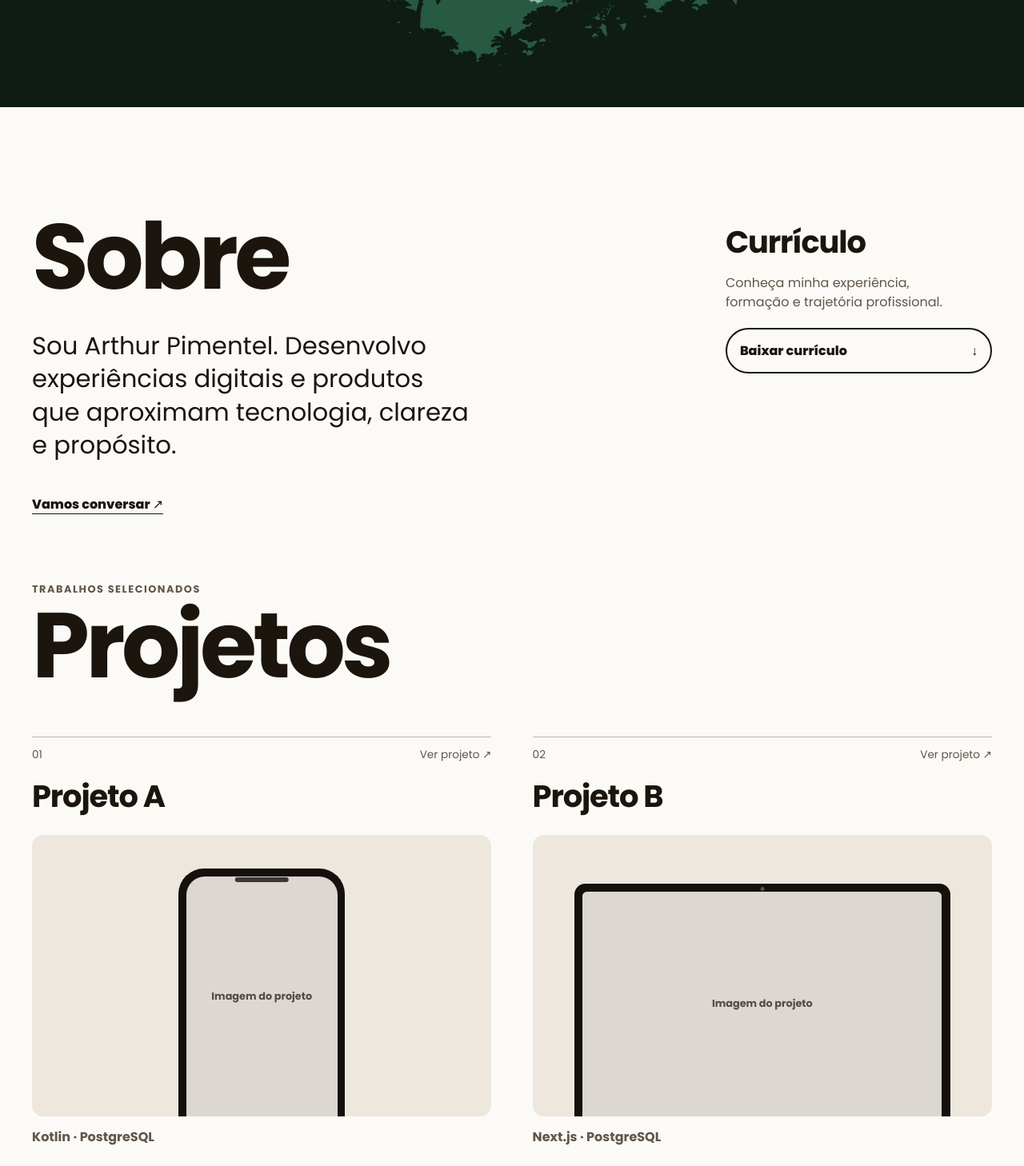
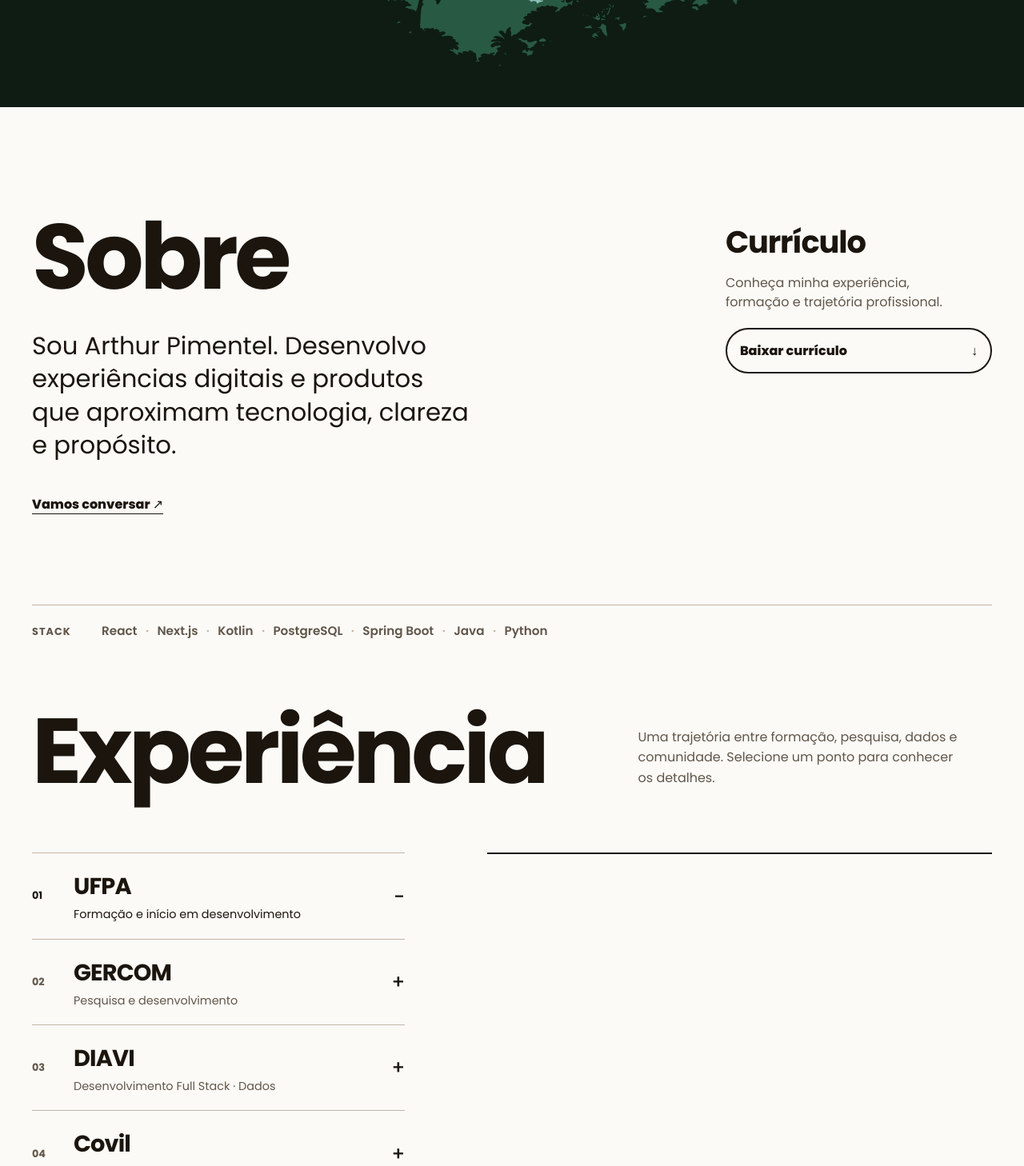
Before and after one commit to Covil-Works/Portifolio-Covil, a React (Vite) app: page / in a window 1280 px wide. Shown: the part 660-2118 px from the top of the page at 80% size. Built offline with nearby package versions, Linux system fonts and the light colour scheme.

Commit message:
feat(portfolio): add experience and stack

```diff
--- a/src/App.jsx
+++ b/src/App.jsx
@@ -41,6 +41,37 @@ const heroStacks = [
   mobileTop: MOBILE_STACK_START + MOBILE_STACK_GAP * index,
 }))
 
+const experiences = [
+  {
+    name: 'UFPA',
+    context: 'Formação acadêmica',
+    summary: 'Formação e início em desenvolvimento',
+    description: 'Minha trajetória em programação começou junto com a graduação, onde construí a base que orienta meu trabalho em desenvolvimento e tecnologia.',
+    highlights: ['Fundamentos de computação', 'Primeiros projetos de software'],
+  },
+  {
+    name: 'GERCOM',
+    context: 'Laboratório de pesquisa',
+    summary: 'Pesquisa e desenvolvimento',
+    description: 'Atuação com desenvolvimento de software e pesquisa, conectando construção técnica, investigação e produção acadêmica.',
+    highlights: ['Programas e ferramentas', 'Artigos e publicações', 'Projetos de pesquisa e desenvolvimento'],
+  },
+  {
+    name: 'DIAVI',
+    context: 'Estágio · UFPA',
+    summary: 'Desenvolvimento Full Stack · Dados',
+    description: 'Desenvolvimento full stack de um portal que transforma dados institucionais, do Enade e de outras bases universitárias em informação para apoiar decisões de diretorias e setores da Reitoria.',
+    highlights: ['Dashboards e visualizações', 'Análises de dados institucionais', 'Portal de apoio à decisão'],
+  },
+  {
+    name: 'Covil',
+    context: 'Grupo cofundado',
+    summary: 'Software · Comunidade · Educação',
+    description: 'Grupo que ajudei a fundar para desenvolver softwares e projetos, compartilhar conhecimento e promover atividades ligadas à tecnologia.',
+    highlights: ['Desenvolvimento de software', 'Compartilhamento de conhecimento', 'Aulas e atividades'],
+  },
+]
+
 const projects = [
   { name: 'Projeto A', stack: 'Kotlin · PostgreSQL', device: 'phone', image: null, imageAlt: 'Tela do Projeto A' },
   { name: 'Projeto B', stack: 'Next.js · PostgreSQL', device: 'desktop', image: null, imageAlt: 'Tela do Projeto B' },
@@ -55,8 +86,22 @@ const contactChannels = [
   { label: 'WhatsApp', href: null },
 ]
 
+function ExperienceDetails({ experience }) {
+  return (
+    <div className="experience__detail-content">
+      <small>{experience.context}</small>
+      <h3>{experience.name}</h3>
+      <p>{experience.description}</p>
+      <ul>
+        {experience.highlights.map((highlight) => <li key={highlight}>{highlight}</li>)}
+      </ul>
+    </div>
+  )
+}
+
 function App() {
   const [heroTheme, setHeroTheme] = useState('light')
+  const [activeExperience, setActiveExperience] = useState(0)
   const heroRef = useRef(null)
 
   useEffect(() => {
@@ -126,6 +171,12 @@ function App() {
   const toggleHeroTheme = () => {
     setHeroTheme((currentTheme) => currentTheme === 'light' ? 'dark' : 'light')
   }
+
+  const toggleExperience = (index) => {
+    setActiveExperience((currentIndex) => currentIndex === index ? null : index)
+  }
+
+  const selectedExperience = activeExperience === null ? null : experiences[activeExperience]
 
   return (
     <main data-theme={heroTheme}>
@@ -202,6 +253,7 @@ function App() {
           <div className="hero__layer hero__menu-layer">
             <nav aria-label="Navegação principal">
               <a href="#sobre">Sobre</a>
+              <a href="#experiencia">Experiência</a>
               <a href="#tecnologias">Tecnologias</a>
               <a href="#projetos">Projetos</a>
               <a href="#contato">Contato</a>
@@ -232,6 +284,61 @@ function App() {
             <span>Baixar currículo</span><span aria-hidden="true">↓</span>
           </a>
         </aside>
+
+        <div className="about__stack" id="tecnologias">
+          <span>Stack</span>
+          <ul>
+            <li>React</li><li>Next.js</li><li>Kotlin</li><li>PostgreSQL</li><li>Spring Boot</li><li>Java</li><li>Python</li>
+          </ul>
+        </div>
+      </section>
+
+      <section className="experience content" id="experiencia">
+        <header className="experience__header">
+          <h2>Experiência</h2>
+          <p>Uma trajetória entre formação, pesquisa, dados e comunidade. Selecione um ponto para conhecer os detalhes.</p>
+        </header>
+
+        <div className="experience__layout">
+          <ol className="experience__timeline">
+            {experiences.map((experience, index) => {
+              const isActive = activeExperience === index
+              const detailId = `experience-details-${index}`
+
+              return (
+                <li className={isActive ? 'is-active' : ''} key={experience.name}>
+                  <button
+                    type="button"
+                    onClick={() => toggleExperience(index)}
+                    aria-expanded={isActive}
+                    aria-controls={detailId}
+                  >
+                    <span className="experience__marker" aria-hidden="true">0{index + 1}</span>
+                    <span className="experience__label">
+                      <strong>{experience.name}</strong>
+                      <span>{experience.summary}</span>
+                    </span>
+                    <span className="experience__toggle" aria-hidden="true">{isActive ? '−' : '+'}</span>
+                  </button>
+
+                  <div className="experience__mobile-details" id={detailId} aria-hidden={!isActive}>
+                    <div>
+                      <ExperienceDetails experience={experience} />
+                    </div>
+                  </div>
+                </li>
+              )
+            })}
+          </ol>
+
+          <div className="experience__desktop-details" aria-live="polite">
+            {selectedExperience ? (
+              <ExperienceDetails key={selectedExperience.name} experience={selectedExperience} />
+            ) : (
+              <p className="experience__empty">Selecione uma experiência para ver os detalhes.</p>
+            )}
+          </div>
+        </div>
       </section>
 
       <section className="projects content" id="projetos">
@@ -240,13 +347,6 @@ function App() {
           {projects.map((project, index) => <ProjectCard key={project.name} project={project} index={index} />)}
         </div>
 
-        <div className="technologies" id="tecnologias">
-          <div className="technologies__heading">
-            <small>FERRAMENTAS E PLATAFORMAS</small>
-            <h3>Tecnologias</h3>
-          </div>
-          <ul><li>React</li><li>Next.js</li><li>Kotlin</li><li>PostgreSQL</li></ul>
-        </div>
       </section>
 
       <section className="contact content" id="contato">
--- a/src/styles/global.css
+++ b/src/styles/global.css
@@ -289,7 +289,7 @@ nav a:hover, nav a:focus-visible { transform: translateX(0.35rem); }
 a:focus-visible { outline: 3px solid var(--honey); outline-offset: 5px; }
 
 .about { padding: clamp(5rem, 10vw, 9rem) 0 40px; }
-.projects { padding: 40px 0; }
+.experience, .projects { padding: 40px 0; }
 .contact { padding: 40px 0 clamp(5rem, 10vw, 9rem); }
 .about {
   position: relative;
@@ -315,6 +315,19 @@ h2 { margin: 0.5rem 0 0; font-size: clamp(3.5rem, 9vw, 7.5rem); line-height: 0.8
 .resume { align-self: start; padding-top: 0.75rem; }
 .resume h3 { margin: 0 0 0.65rem; font-size: clamp(1.75rem, 3vw, 2.5rem); letter-spacing: -0.03em; }
 .resume p { max-width: 30ch; margin: 0; color: var(--muted); line-height: 1.5; }
+.about__stack {
+  grid-column: 1 / -1;
+  display: flex;
+  gap: clamp(1.25rem, 3vw, 3rem);
+  align-items: baseline;
+  margin-top: clamp(0.5rem, 2vw, 1.5rem);
+  padding-top: 1.25rem;
+  border-top: 1px solid var(--line);
+}
+.about__stack > span { flex: 0 0 auto; color: var(--muted); font-size: 0.8rem; font-weight: 700; letter-spacing: 0.08em; text-transform: uppercase; }
+.about__stack ul { display: flex; flex-wrap: wrap; gap: 0.4rem 0; margin: 0; padding: 0; list-style: none; }
+.about__stack li { color: var(--muted); font-size: 0.95rem; font-weight: 600; }
+.about__stack li:not(:last-child)::after { margin-inline: 0.65rem; color: var(--line); content: '·'; }
 .download-button {
   display: flex;
   align-items: center;
@@ -331,19 +344,56 @@ h2 { margin: 0.5rem 0 0; font-size: clamp(3.5rem, 9vw, 7.5rem); line-height: 0.8
 }
 .download-button:hover { color: var(--paper); background: var(--ink); }
 
-.section-title { margin-bottom: clamp(2rem, 5vw, 4rem); }
-.technologies {
+.experience__header {
   display: grid;
-  grid-template-columns: minmax(14rem, 0.65fr) minmax(0, 1.35fr);
+  grid-template-columns: minmax(0, 1fr) minmax(18rem, 0.65fr);
   gap: clamp(2rem, 6vw, 6rem);
   align-items: end;
-  margin-top: clamp(5rem, 10vw, 9rem);
-  padding-top: clamp(2rem, 5vw, 4rem);
-  border-top: 1px solid var(--line);
+  margin-bottom: clamp(2.5rem, 6vw, 5rem);
 }
-.technologies h3 { margin: 0.4rem 0 0; font-size: clamp(2.25rem, 5vw, 4.5rem); line-height: 0.95; letter-spacing: -0.04em; }
-.technologies ul { display: flex; flex-wrap: wrap; justify-content: flex-end; gap: 0.75rem; margin: 0; padding: 0; list-style: none; }
-.technologies li { padding: 0.8rem 1.2rem; border: 2px solid; border-radius: 999px; font-weight: 800; }
+.experience__header p { max-width: 42ch; margin: 0 0 0.25rem; color: var(--muted); line-height: 1.6; text-wrap: pretty; }
+.experience__layout { display: grid; grid-template-columns: minmax(18rem, 0.85fr) minmax(0, 1.15fr); gap: clamp(3rem, 8vw, 8rem); align-items: start; }
+.experience__timeline { margin: 0; padding: 0; border-top: 1px solid var(--line); list-style: none; }
+.experience__timeline > li { border-bottom: 1px solid var(--line); }
+.experience__timeline button {
+  display: grid;
+  grid-template-columns: 2.25rem minmax(0, 1fr) auto;
+  gap: 1rem;
+  align-items: center;
+  width: 100%;
+  padding: 1.25rem 0;
+  border: 0;
+  color: inherit;
+  background: transparent;
+  font: inherit;
+  text-align: left;
+  cursor: pointer;
+}
+.experience__marker { color: var(--muted); font-size: 0.8rem; font-weight: 700; transition: color 180ms ease-out; }
+.experience__label { display: grid; gap: 0.2rem; }
+.experience__label strong { font-size: clamp(1.25rem, 2.3vw, 1.8rem); letter-spacing: -0.03em; }
+.experience__label > span { color: var(--muted); font-size: 0.9rem; line-height: 1.4; transition: color 180ms ease-out; }
+.experience__toggle { font-size: 1.5rem; font-weight: 500; line-height: 1; transition: transform 240ms cubic-bezier(0.22, 1, 0.36, 1); }
+.experience__timeline button:hover .experience__label > span,
+.experience__timeline button:focus-visible .experience__label > span,
+.experience__timeline .is-active .experience__marker,
+.experience__timeline .is-active .experience__label > span { color: var(--ink); }
+.experience__timeline .is-active .experience__toggle { transform: rotate(180deg); }
+.experience__timeline button:focus-visible { outline: 3px solid var(--honey); outline-offset: 4px; }
+.experience__desktop-details { min-height: 20rem; padding-top: 1.5rem; border-top: 2px solid var(--ink); }
+.experience__detail-content { animation: experience-detail-in 320ms cubic-bezier(0.22, 1, 0.36, 1) both; }
+.experience__detail-content h3 { margin: 0.5rem 0 1.25rem; font-size: clamp(2.5rem, 5vw, 4.5rem); line-height: 0.95; letter-spacing: -0.04em; }
+.experience__detail-content p { max-width: 58ch; margin: 0; color: var(--muted); line-height: 1.65; text-wrap: pretty; }
+.experience__detail-content ul { display: flex; flex-wrap: wrap; gap: 0.65rem; margin: 1.75rem 0 0; padding: 0; list-style: none; }
+.experience__detail-content li { padding: 0.55rem 0.85rem; border: 1px solid var(--line); border-radius: 999px; font-size: 0.82rem; font-weight: 700; }
+.experience__empty { max-width: 30ch; margin: 0; color: var(--muted); line-height: 1.5; }
+.experience__mobile-details { display: none; }
+@keyframes experience-detail-in {
+  from { opacity: 0; transform: translate3d(0, 0.75rem, 0); }
+  to { opacity: 1; transform: translate3d(0, 0, 0); }
+}
+
+.section-title { margin-bottom: clamp(2rem, 5vw, 4rem); }
 
 .contact__intro { max-width: 42ch; margin: calc(-1 * clamp(1rem, 2vw, 2rem)) 0 clamp(2rem, 5vw, 4rem); color: var(--muted); font-size: clamp(1.1rem, 2vw, 1.4rem); line-height: 1.5; }
 .contact__channels { display: grid; grid-template-columns: repeat(2, minmax(0, 1fr)); margin: 0; padding: 0; border-top: 1px solid var(--line); list-style: none; }
@@ -425,11 +475,19 @@ h2 { margin: 0.5rem 0 0; font-size: clamp(3.5rem, 9vw, 7.5rem); line-height: 0.8
   .hero__identity-layer .hero__name { transform: none; }
   .hero__menu-layer { grid-row: 2; }
   .hero__menu-layer nav { grid-column: 1; }
-  .about, .project-grid, .technologies, .contact__channels { grid-template-columns: 1fr; }
+  .about, .experience__header, .experience__layout, .project-grid, .contact__channels { grid-template-columns: 1fr; }
   .about { gap: 3.5rem; }
+  .experience__header { gap: 1.5rem; }
+  .experience__layout { gap: 0; }
+  .experience__desktop-details { display: none; }
+  .experience__mobile-details { display: grid; grid-template-rows: 0fr; opacity: 0; transition: grid-template-rows 320ms cubic-bezier(0.22, 1, 0.36, 1), opacity 220ms ease-out; }
+  .experience__mobile-details > div { overflow: hidden; }
+  .experience__timeline .is-active .experience__mobile-details { grid-template-rows: 1fr; opacity: 1; }
+  .experience__mobile-details .experience__detail-content { padding: 0.25rem 0 1.5rem 3.25rem; animation: none; }
+  .experience__detail-content h3 { font-size: clamp(2rem, 10vw, 3.25rem); }
+  .experience__detail-content ul { align-items: flex-start; flex-direction: column; }
   .resume { padding-top: 0; }
-  .technologies { align-items: start; }
-  .technologies ul { justify-content: flex-start; }
+  .about__stack { align-items: flex-start; flex-direction: column; gap: 0.75rem; }
   .contact__channels li:nth-child(n) { padding-inline: 0; }
   .hero__birds { top: 10%; }
 }
@@ -440,6 +498,8 @@ h2 { margin: 0.5rem 0 0; font-size: clamp(3.5rem, 9vw, 7.5rem); line-height: 0.8
 }
 @media (prefers-reduced-motion: reduce) {
   .hero__bird { animation: none; }
+  .experience__detail-content { animation: none; }
+  .experience__mobile-details { transition-duration: 0.01ms !important; }
   .hero__firefly, .hero__firefly::before { animation: none; }
   .hero__bird--1 { left: 20%; }
   .hero__bird--2 { left: 48%; }
```
Also changed, not shown: 1 other file (tests, documents, lock files or other folders).
